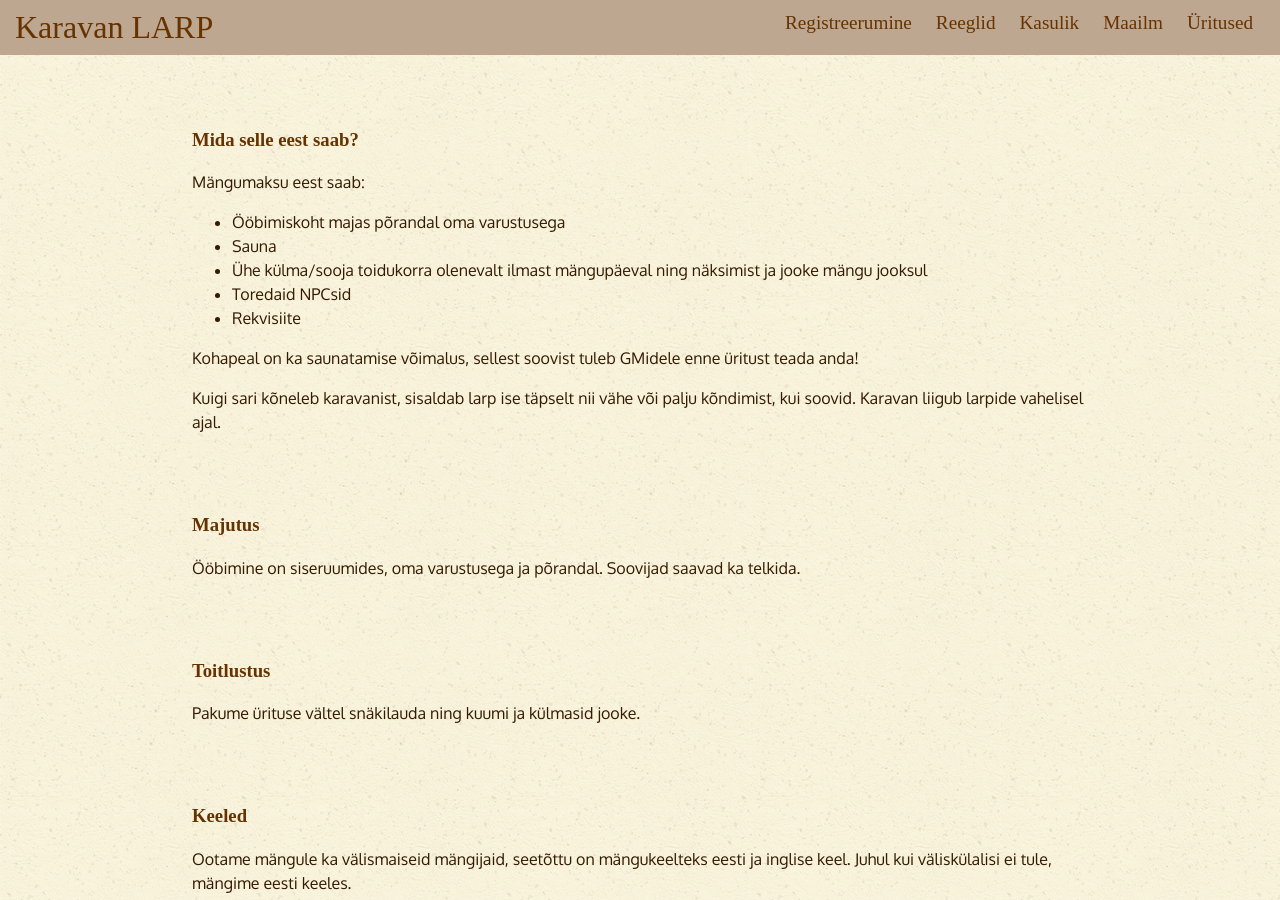
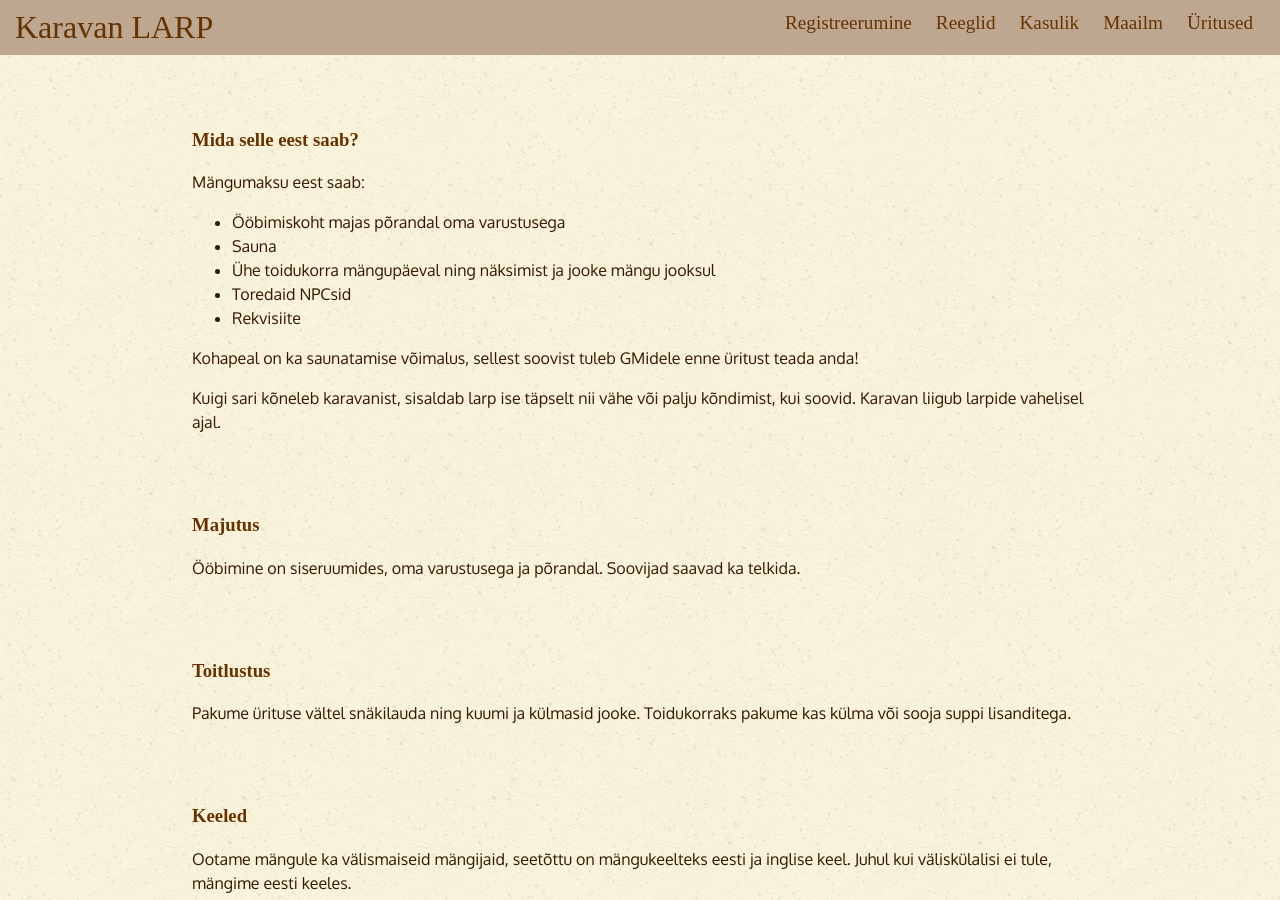
Before and after one commit to karavanlarp/karavanlarp.github.io, a Jekyll site: the page built from est/events/caravan4.md, in a window 1280 px wide and 900 px high, scrolled down 1690 px. Built offline with Jekyll 4.4.1, drawn with Linux system fonts in a browser that asks for light colours; some web fonts are replaced.

Commit message:
Update caravan4.md

```diff
--- a/est/events/caravan4.md
+++ b/est/events/caravan4.md
@@ -52,7 +52,7 @@ Mängumaksu eest saab:
 
 * Ööbimiskoht majas põrandal oma varustusega
 * Sauna
-* Ühe külma/sooja toidukorra olenevalt ilmast mängupäeval ning näksimist ja jooke mängu jooksul
+* Ühe toidukorra mängupäeval ning näksimist ja jooke mängu jooksul
 * Toredaid NPCsid
 * Rekvisiite
 
@@ -66,7 +66,7 @@ Kuigi sari kõneleb karavanist, sisaldab larp ise täpselt nii vähe või palju
 
 ### Toitlustus
 
-Pakume ürituse vältel snäkilauda ning kuumi ja külmasid jooke.
+Pakume ürituse vältel snäkilauda ning kuumi ja külmasid jooke. Toidukorraks pakume kas külma või sooja suppi lisanditega.
 
 ### Keeled
 
```
